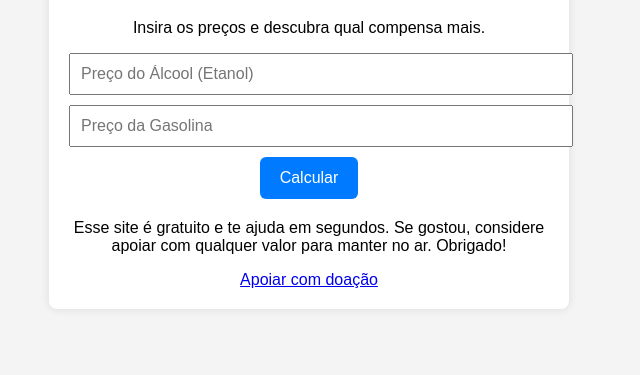
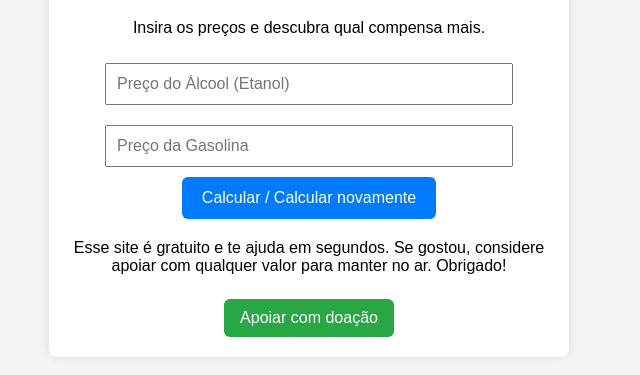
Before and after one commit to alancardoso84/Calculadora-alcool-ou-gasolina, a plain HTML site: page index.html in a window 1280 px wide. Shown: the part 121-496 px from the top of the page, without its empty margins (331-971 px from the left). Drawn offline with Linux system fonts and the light colour scheme.

Commit message:
Add files via upload

```diff
--- a/index.html
+++ b/index.html
@@ -11,9 +11,11 @@
   <div class="container">
     <h1>Álcool ou Gasolina?</h1>
     <p>Insira os preços e descubra qual compensa mais.</p>
-    <input type="number" id="alcool" placeholder="Preço do Álcool (Etanol)" />
-    <input type="number" id="gasolina" placeholder="Preço da Gasolina" />
-    <button onclick="calcular()">Calcular</button>
+    <div class="inputs">
+      <input type="number" id="alcool" placeholder="Preço do Álcool (Etanol)" />
+      <input type="number" id="gasolina" placeholder="Preço da Gasolina" />
+    </div>
+    <button onclick="calcular()">Calcular / Calcular novamente</button>
     <div id="resultado"></div>
 
     <div id="adsense-slot">
--- a/style.css
+++ b/style.css
@@ -15,9 +15,14 @@ body {
   box-shadow: 0 0 10px rgba(0,0,0,0.1);
 }
 
+.inputs {
+  display: flex;
+  flex-direction: column;
+  align-items: center;
+}
+
 input {
-  display: block;
-  width: 100%;
+  width: 80%;
   margin: 10px 0;
   padding: 10px;
   font-size: 16px;
@@ -37,7 +42,7 @@ button {
   margin-top: 20px;
 }
 
-#doacao a {
+.doacao a {
   display: inline-block;
   margin-top: 8px;
   background: #28a745;
```
Also changed, not shown: 1 other file.
